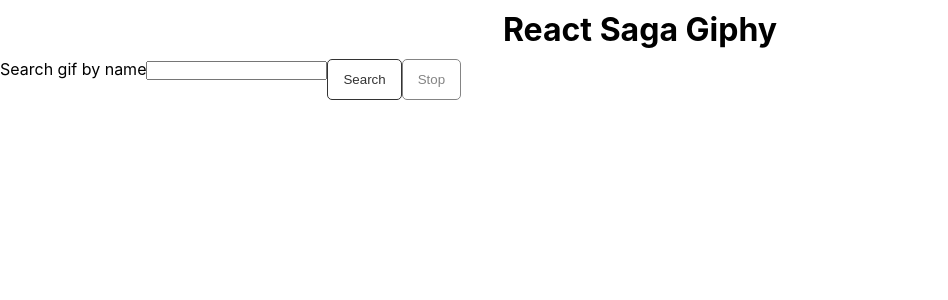
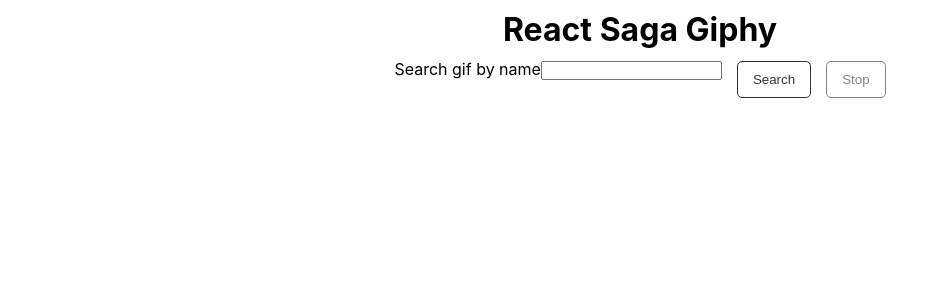
Before and after one commit to rodynenko/react-saga-giphy, a React (Create React App) app: page / in a window 1280 px wide. Shown: the top 300 px of the page, without its empty margins (0-948 px from the left). Built offline with nearby package versions, Linux system fonts and the light colour scheme.

Commit message:
update form buttons’ styling

```diff
--- a/src/components/SearchForm/InnerForm.tsx
+++ b/src/components/SearchForm/InnerForm.tsx
@@ -1,5 +1,6 @@
 import React from 'react';
 import { Form, Field, FormikProps } from 'formik';
+import styled from 'styled-components';
 import InputField from '../InputField';
 import { Button } from '../../styles/button';
 import { FormWrap } from '../../styles/form';
@@ -7,6 +8,10 @@ import { FormWrap } from '../../styles/form';
 export interface Values {
 	search: string;
 }
+
+const ButtonWithMargin = styled(Button)`
+	margin-left: 15px;
+`;
 
 const InnerForm: React.SFC<FormikProps<Values>> = (props) => {
 	const { isSubmitting } = props;
@@ -18,8 +23,8 @@ const InnerForm: React.SFC<FormikProps<Values>> = (props) => {
 		 		label="Search gif by name"
 				component={InputField}
 			/>
-			<Button isDisabled={isSubmitting} type="submit">Search</Button>
-			<Button isDisabled={!isSubmitting} type="button">Stop</Button>
+			<ButtonWithMargin isDisabled={isSubmitting} type="submit">Search</ButtonWithMargin>
+			<ButtonWithMargin isDisabled={!isSubmitting} type="button">Stop</ButtonWithMargin>
 		</FormWrap>
 	);
 }
--- a/src/styles/form.ts
+++ b/src/styles/form.ts
@@ -3,6 +3,8 @@ import styled from 'styled-components';
 
 export const FormWrap = styled.div`
 	display: flex;
+	justify-content: center;
+	align-items: center;
 `;
 
 export const FormGroup = styled.div`
```
